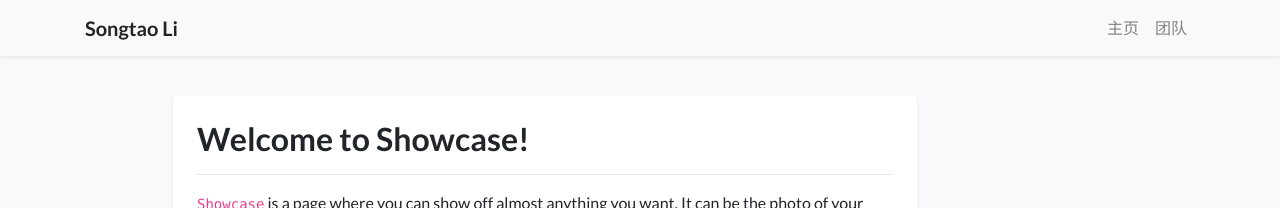
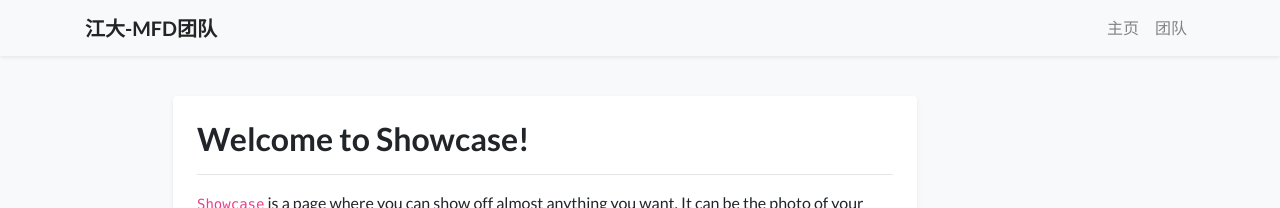
Before and after one commit to LstinWh/myself, a Jekyll site: the page built from showcase.html, in a window 1280 px wide. Shown: the top 208 px of the page. Built offline with Jekyll 4.4.1, drawn with Linux system fonts in a browser that asks for light colours; nearby versions of some CDN libraries; a style sheet for code colours, icons or effects is not loaded.

Commit message:
Update profile.yml

```diff
--- a/_data/profile.yml
+++ b/_data/profile.yml
@@ -1,6 +1,6 @@
 primary_name: "李松涛"
 secondary_name: ""
-navbar_name: "Songtao Li"
+navbar_name: "江大-MFD团队"
 
 positions:
 - name: 讲师
```
